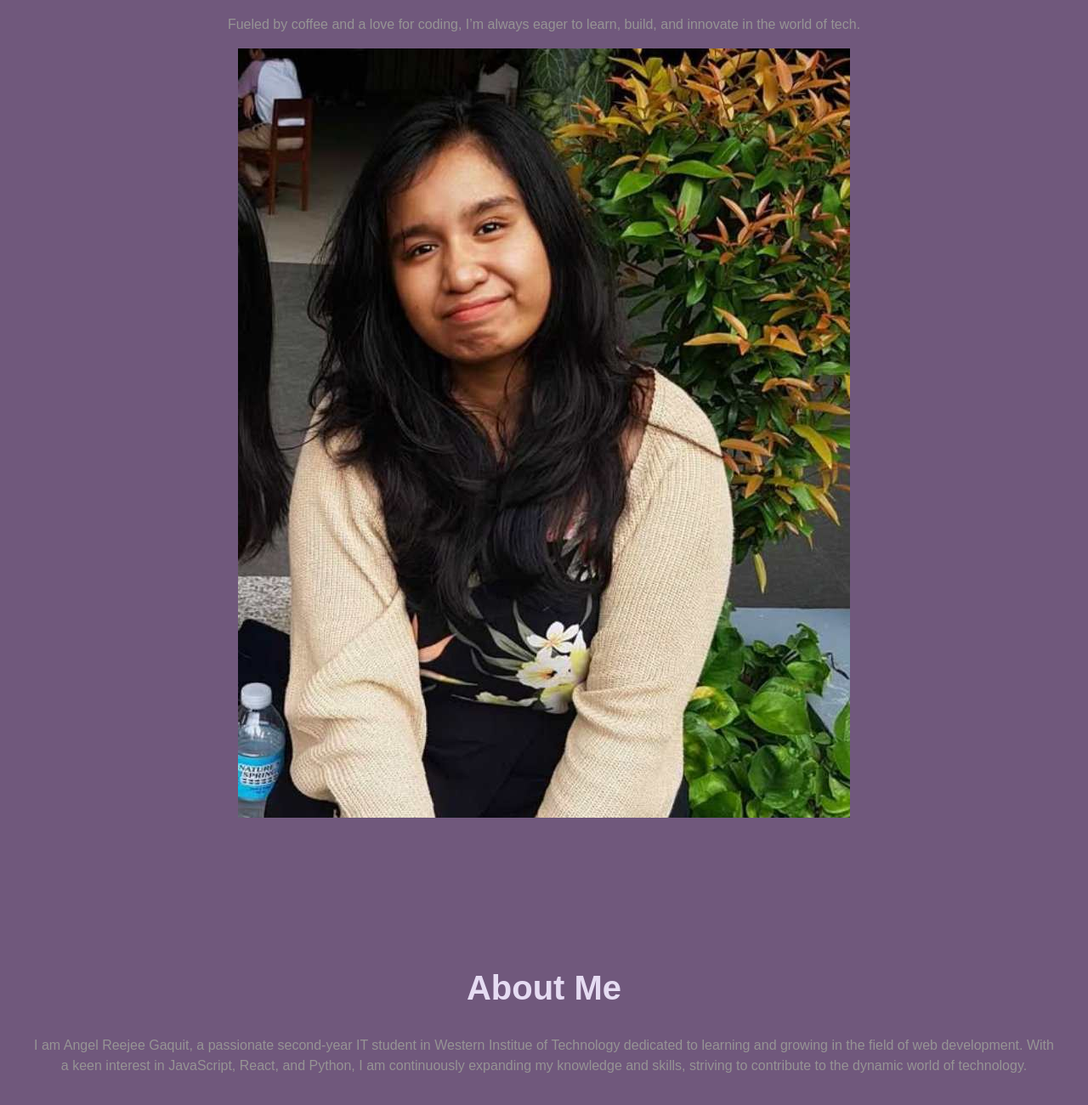
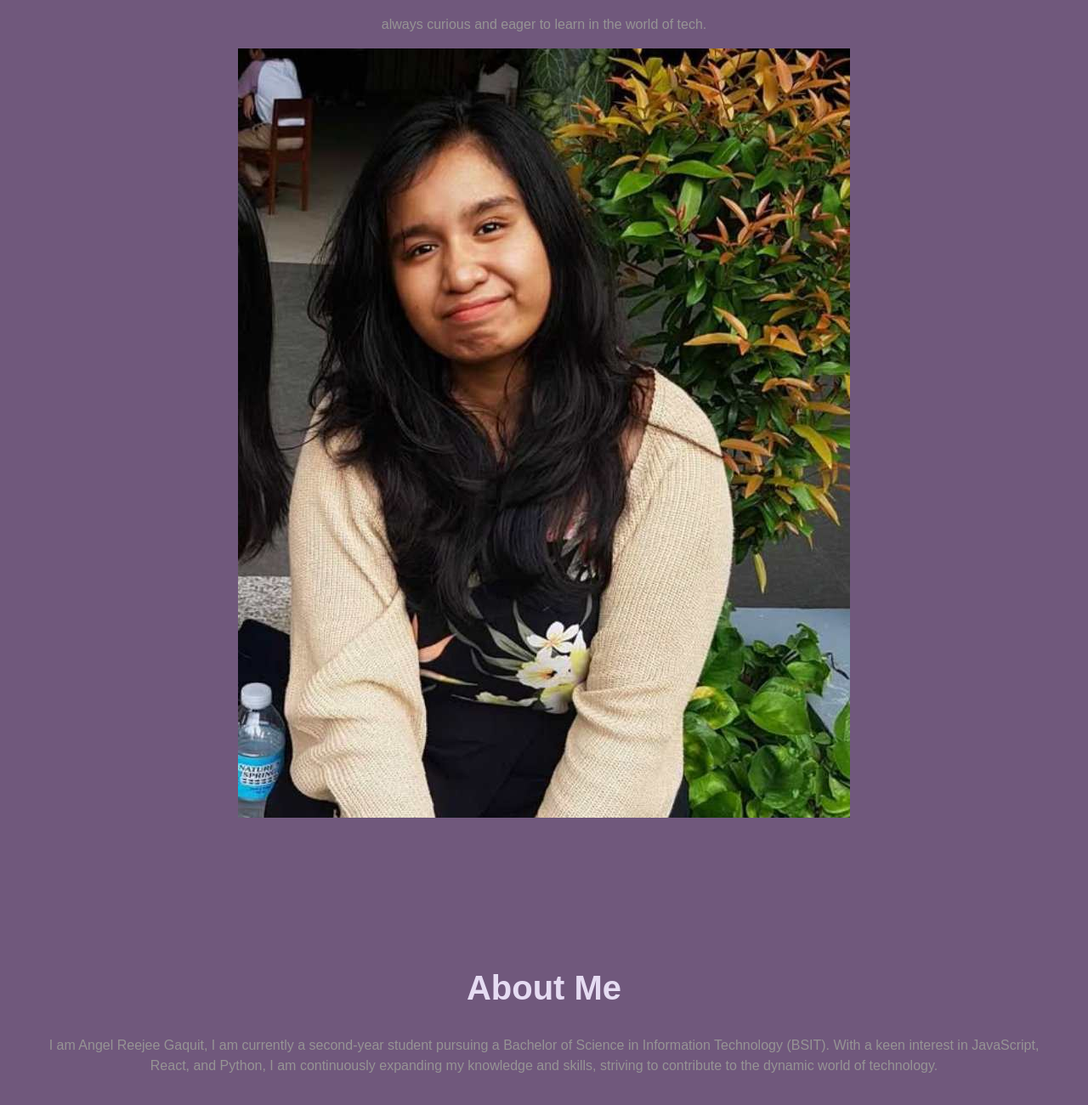
Before and after one commit to angelreejee/My-Portfolio.github.io, a plain HTML site: page index.html in a window 1280 px wide. Shown: the part 194-1494 px from the top of the page at 85% size. Drawn offline with nearby package versions, Linux system fonts and the light colour scheme.

Commit message:
Update index.html

```diff
--- a/index.html
+++ b/index.html
@@ -27,7 +27,7 @@
         <div class="main-container">
             <div class="intro">
                 <h1 data-aos="fade-left" data-aos-duration="1500">Hey, I'm <span>Angel</span></h1>
-                <p data-aos="fade-right" data-aos-duration="1500">Fueled by coffee and a love for coding, I’m always eager to learn, build, and innovate in the world of tech.</p>
+                <p data-aos="fade-right" data-aos-duration="1500">always curious and eager to learn in the world of tech.</p>
             </div>
             <div class="image" data-aos="zoom-in" data-aos-duration="1500">
                 <!-- Picture of you -->
@@ -40,7 +40,7 @@
         <div class="main-container">
             <h2 data-aos="fade-up" data-aos-duration="1500">About Me</h2>
             <p data-aos="fade-up" data-aos-duration="1500" data-aos-delay="100">
-                I am Angel Reejee Gaquit, a passionate second-year IT student in Western Institue of Technology  dedicated to learning and growing in the field of web development. With a keen interest in JavaScript, React, and Python, I am continuously expanding my knowledge and skills, striving to contribute to the dynamic world of technology.
+                I am Angel Reejee Gaquit, I am currently a second-year student pursuing a Bachelor of Science in Information Technology (BSIT). With a keen interest in JavaScript, React, and Python, I am continuously expanding my knowledge and skills, striving to contribute to the dynamic world of technology.
             </p>
         </div>
     </section>
```
